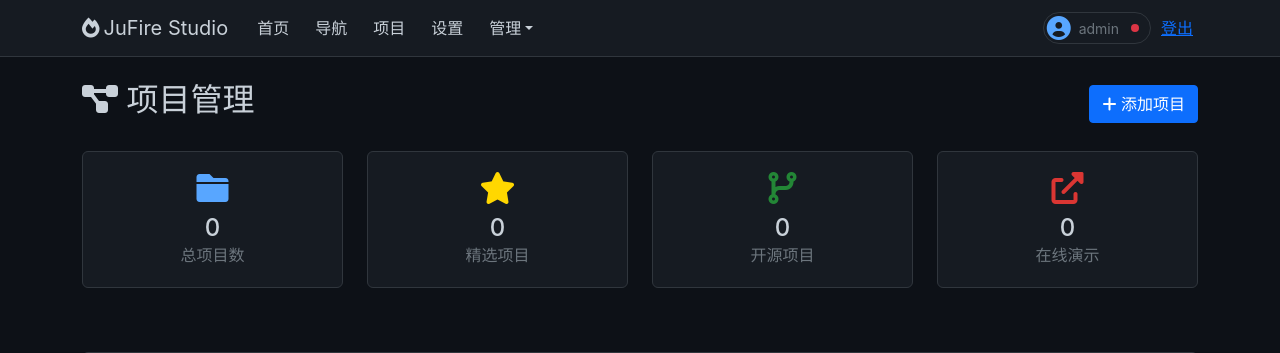
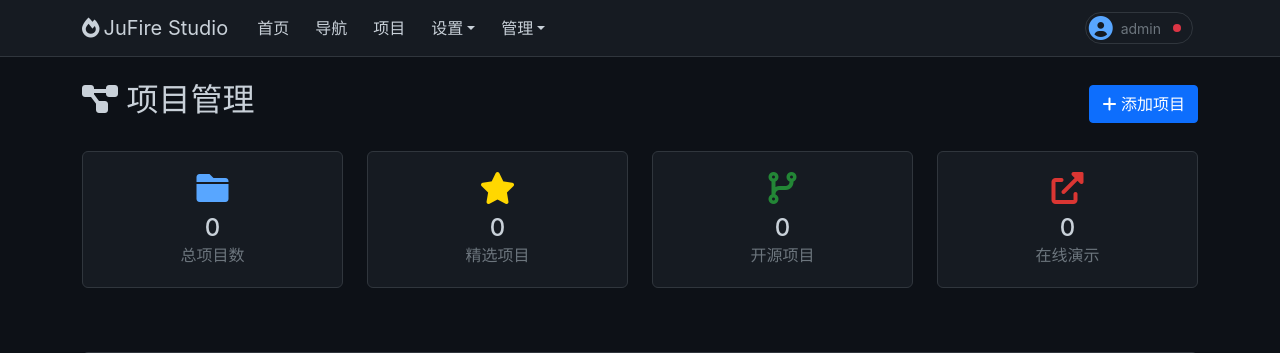
Before and after one commit to Churk-Ben/JuFireX, a Flask app: page /admin/projects in a window 1280 px wide. Shown: the top 353 px of the page. Run offline with Flask 3, Linux system fonts and the light colour scheme; the visitor is signed in with stand-in values (Sample User, id 1); some libraries are stand-ins or nearby versions.

Commit message:
refactor(navbar): 优化导航栏可见性逻辑，简化用户角色判断

```diff
--- a/templates/components/pageBase.html
+++ b/templates/components/pageBase.html
@@ -62,28 +62,44 @@
 
         <div class="collapse navbar-collapse" id="navbarNav">
           <ul class="navbar-nav me-auto">
-            <!-- 所有用户可见 -->
+            <!-- 所有人可见 -->
             <li class="nav-item" style="margin: 0 5px">
               <a class="nav-link" href="{{ url_for('index') }}">首页</a>
             </li>
 
-            <!-- 成员可见 -->
-            {% if current_user and current_user.role >= 1 %}
             <li class="nav-item" style="margin: 0 5px">
               <a class="nav-link" href="{{ url_for('navigation.navigation') }}">导航</a>
             </li>
 
+            <!-- 登录用户可见 -->
+            {% if current_user %}
+              <!-- 成员可见 -->
+              {% if current_user.role >= 1 %}
                 <li class="nav-item" style="margin: 0 5px">
                   <a class="nav-link" href="{{ url_for('projects.projects') }}">项目</a>
                 </li>
+              {% endif %}
 
-              <li class="nav-item" style="margin: 0 5px">
-                <a class="nav-link" href="">设置</a>
+              <!-- 游客可见 -->
+              {% if current_user.role >= 0 %}
+                <li class="nav-item dropdown" style="margin: 0 5px">
+                  <a class="nav-link dropdown-toggle" href="" id="navbarDropdown" role="button" data-bs-toggle="dropdown" aria-expanded="false">设置</a>
+                  <ul class="dropdown-menu" aria-labelledby="navbarDropdown">
+                    <li>
+                      <a class="dropdown-item" href="{{ url_for('auth.profile', user_id=current_user.id) }}">用户信息</a>
+                    </li>
+                    <li>
+                      <a class="dropdown-item" href="">用户设置</a>
+                    </li>
+                    <li>
+                      <a class="dropdown-item" href="{{ url_for('auth.logout') }}">退出登录</a>
+                    </li>
+                  </ul>
                 </li>
               {% endif %}
 
               <!-- 管理员可见 -->
-            {% if current_user and current_user.role >= 2 %}
+              {% if current_user.role >= 2 %}
                 <li class="nav-item dropdown" style="margin: 0 5px">
                   <a class="nav-link dropdown-toggle" href="#" id="navbarDropdown" role="button" data-bs-toggle="dropdown" aria-expanded="false">管理</a>
                   <ul class="dropdown-menu" aria-labelledby="navbarDropdown">
@@ -99,7 +115,6 @@
                     </li>
 
                     <!-- 超级管理员可见 -->
-
                     {% if current_user.role >= 3 %}
                       <li>
                         <a class="dropdown-item" href="{{ url_for('admin.admin_users') }}">用户管理</a>
@@ -108,19 +123,15 @@
                   </ul>
                 </li>
               {% endif %}
+            {% endif %}
           </ul>
 
           {% if current_user %}
             <ul class="navbar-account">
               <li class="nav-item" style="display: flex; align-items: center; margin: 0 5px">
-                {% with user = current_user %}
+                {% with user=current_user %}
                   {% include 'components/common/userBadge.html' %}
                 {% endwith %}
-              </li>
-            </ul>
-            <ul class="navbar-nav">
-              <li class="nav-item" style="margin: 0 5px">
-                <a class="nav-item" href="{{ url_for('auth.logout') }}">登出</a>
               </li>
             </ul>
           {% else %}
```
Lines whose indentation alone changed are shown as unchanged.
